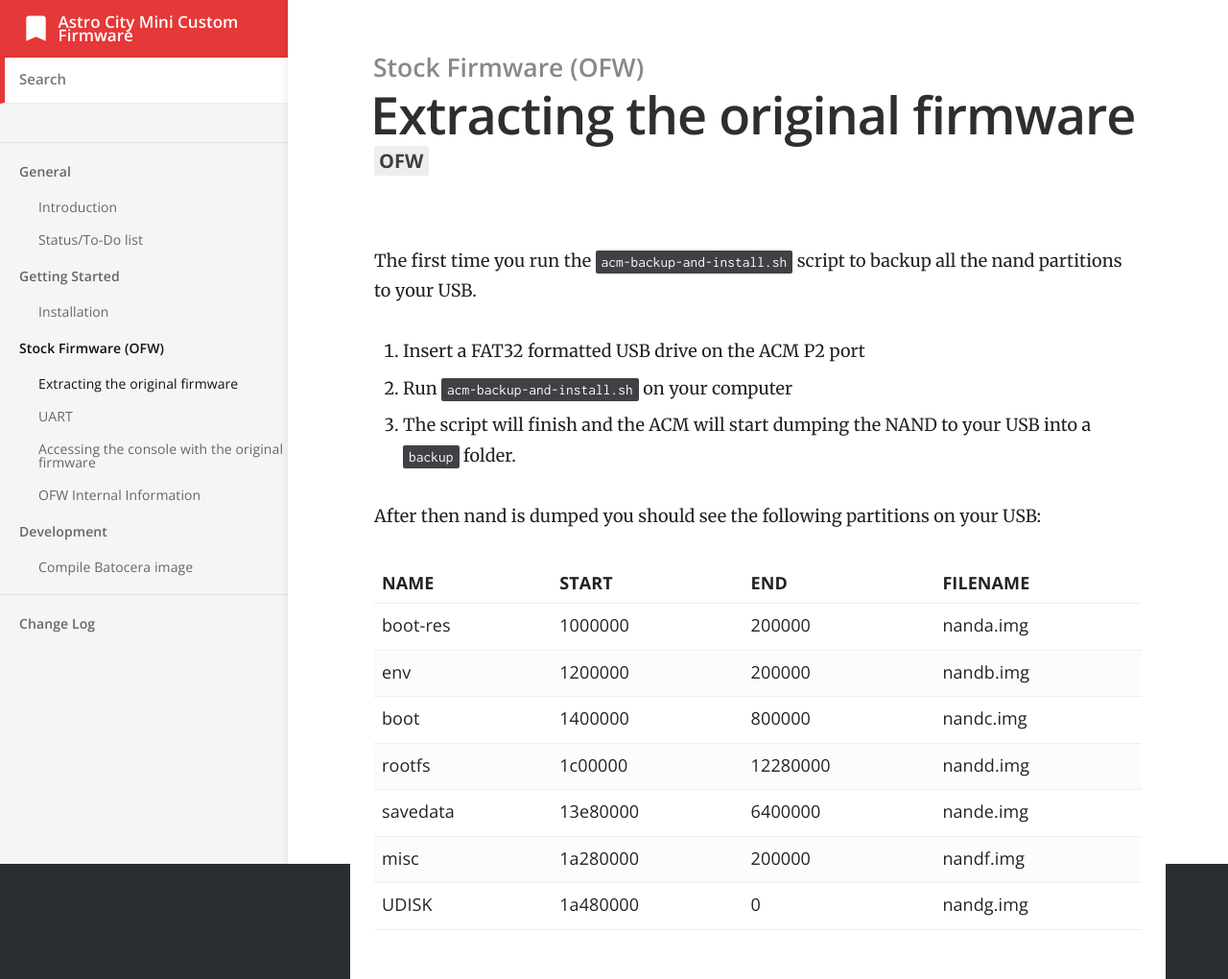
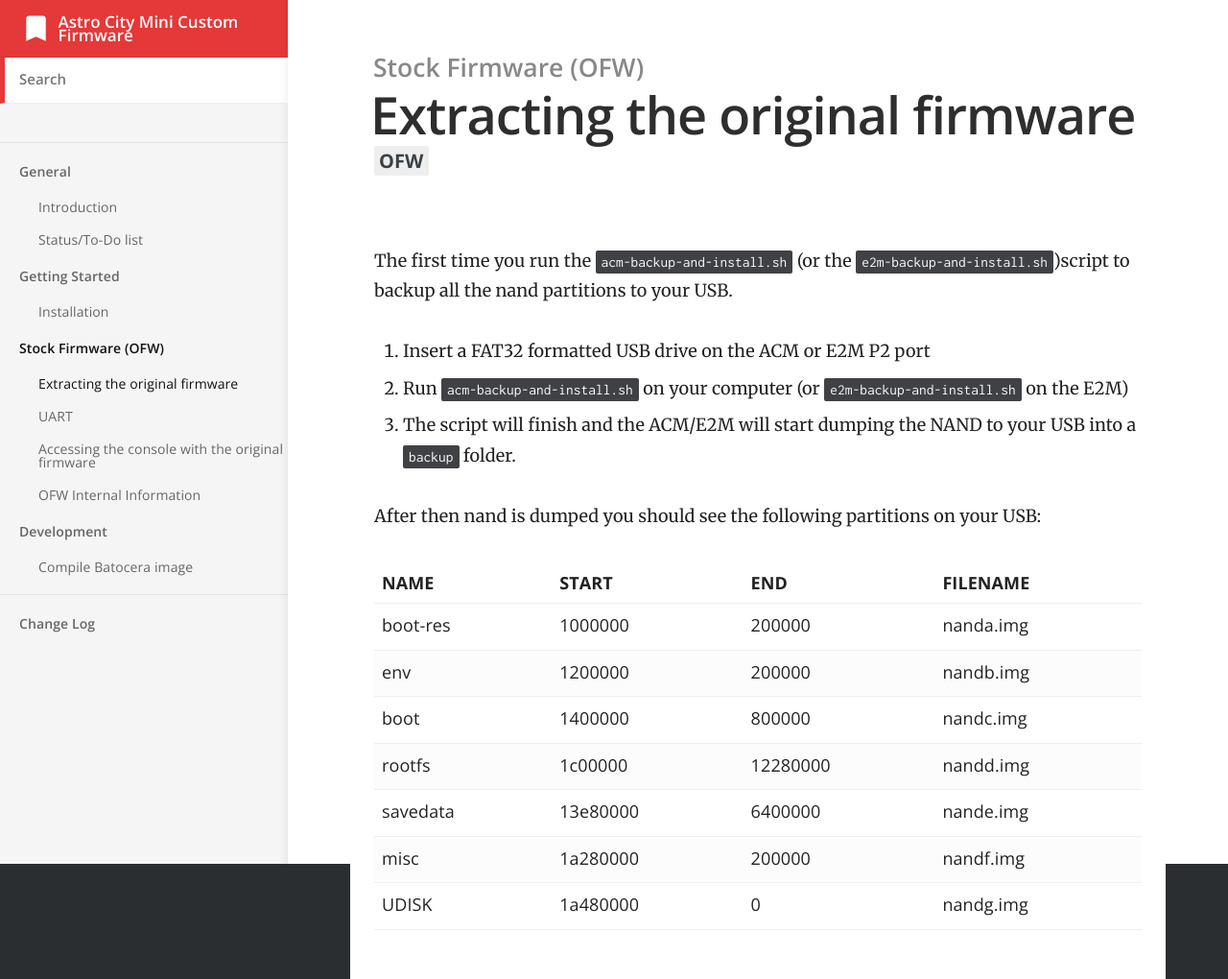
Before and after one commit to acm-cfw/acm-cfw.github.io, a Jekyll site: the page built from _docs/02_stock_firmware/1_extracting_ofw.md, in a window 1280 px wide. Shown: the whole page at 96% size. Built offline with Jekyll 4.4.1, drawn with Linux system fonts in a browser that asks for light colours.

Commit message:
Update 1_extracting_ofw.md

````diff
--- a/_docs/02_stock_firmware/1_extracting_ofw.md
+++ b/_docs/02_stock_firmware/1_extracting_ofw.md
@@ -5,14 +5,13 @@ order: 1
 label: OFW
 ---
 
-The first time you run the ```acm-backup-and-install.sh``` script to backup all the nand partitions to your USB.
+The first time you run the ```acm-backup-and-install.sh``` (or the ```e2m-backup-and-install.sh```)script to backup all the nand partitions to your USB.
 
-1. Insert a FAT32 formatted USB drive on the ACM P2 port
-2. Run ```acm-backup-and-install.sh``` on your computer
-3. The script will finish and the ACM will start dumping the NAND to your USB into a ```backup``` folder.
+1. Insert a FAT32 formatted USB drive on the ACM or E2M P2 port
+2. Run ```acm-backup-and-install.sh``` on your computer (or ```e2m-backup-and-install.sh``` on the E2M)
+3. The script will finish and the ACM/E2M will start dumping the NAND to your USB into a ```backup``` folder.
 
 After then nand is dumped you should see the following partitions on your USB:
-
 
 | NAME       | START       | END          | FILENAME |
 | ---------- | ----------- | ------------ | --------- |
````
